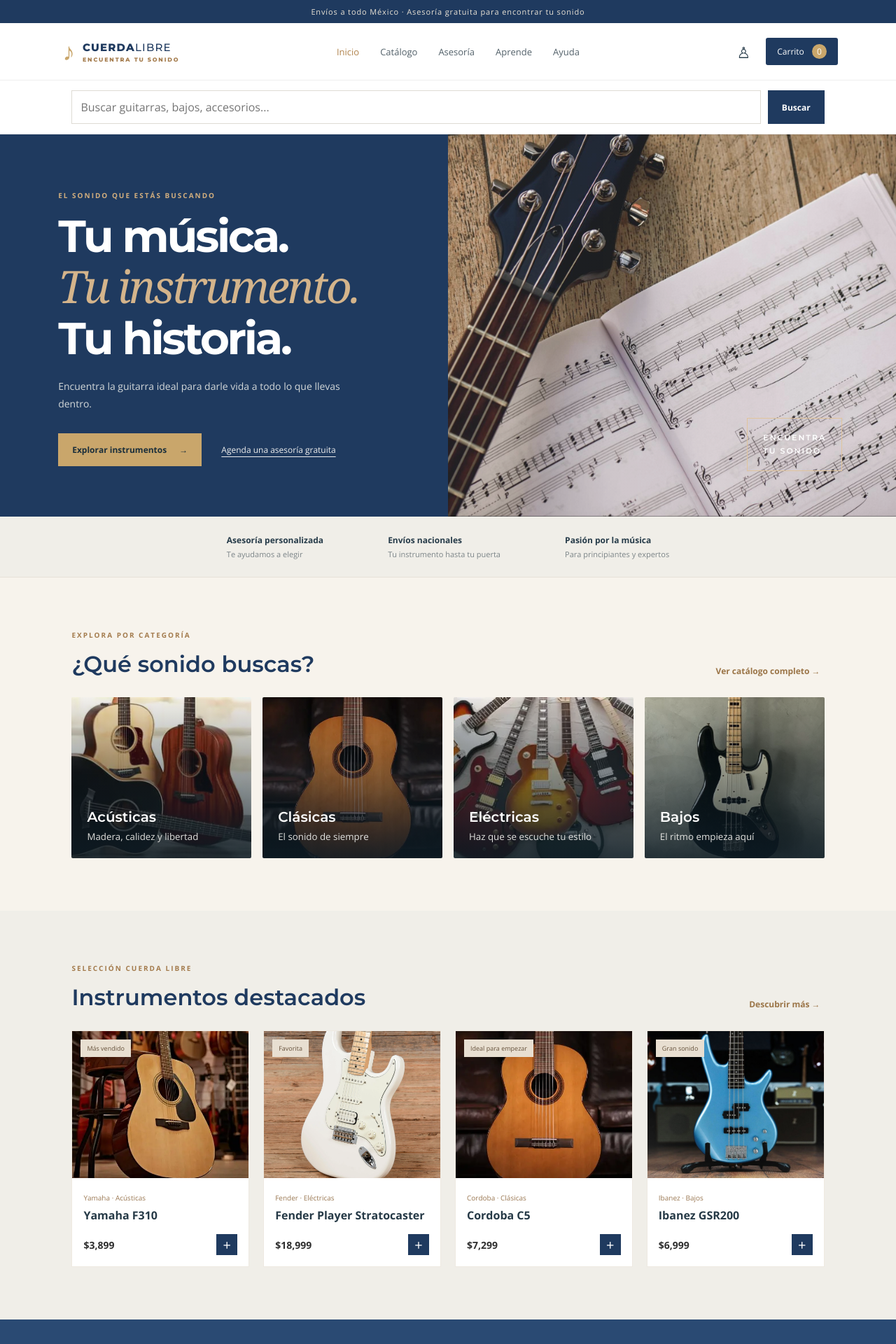
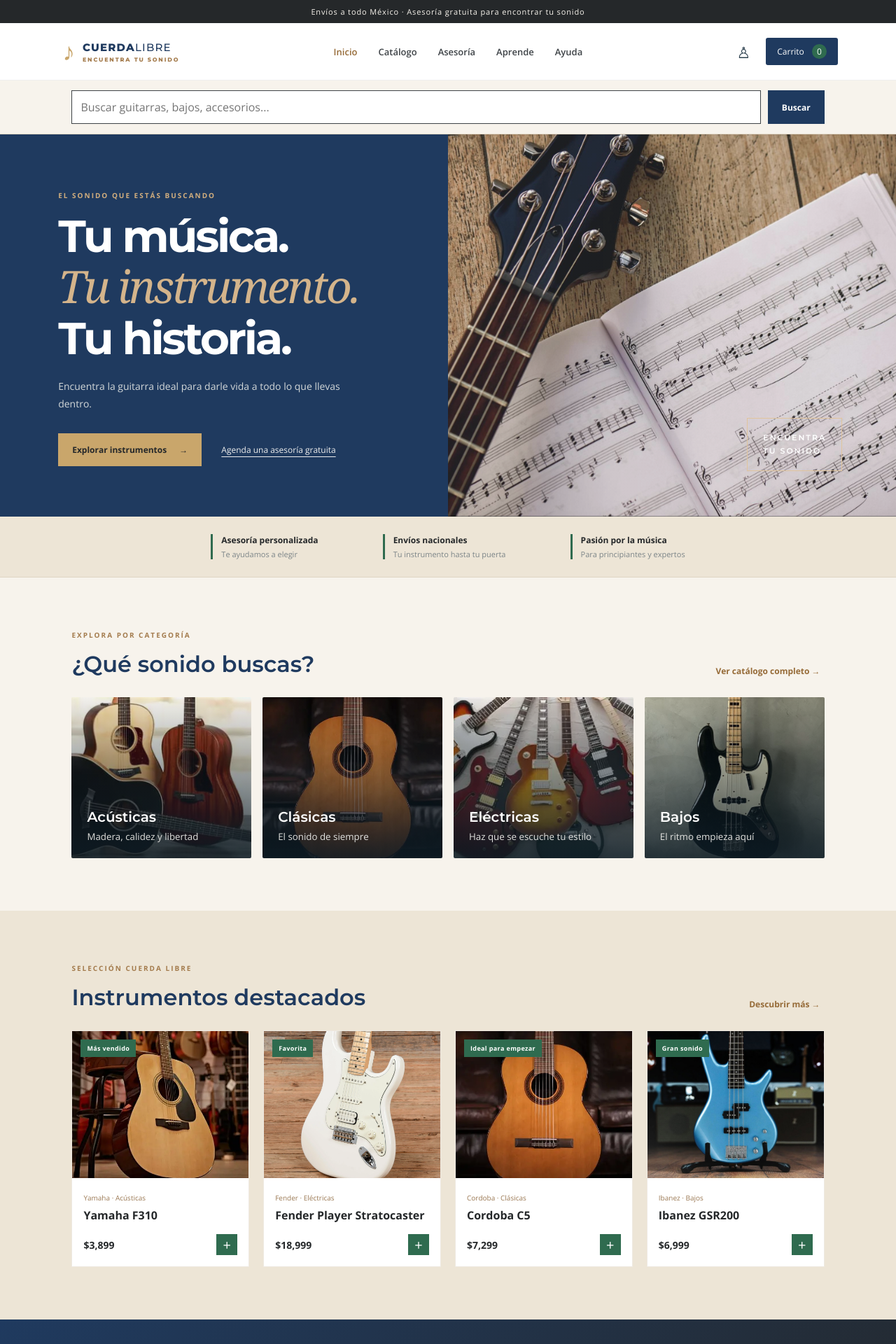
Before and after one commit to escuderojulio/cuerda-libre, a React (Vite) app: page / in a window 1280 px wide. Shown: the top 1920 px of the page at 70% size. Built offline with nearby package versions, Linux system fonts and the light colour scheme.

Commit message:
actualización paleta colores

```diff
--- a/src/styles.css
+++ b/src/styles.css
@@ -18,3 +18,124 @@ label.check{display:flex;gap:8px;align-items:flex-start;font-weight:400;line-hei
 .tabs{display:flex;flex-wrap:wrap;gap:8px;margin:24px 0}.tab{border:1px solid #d9d2c3;background:#fff;color:#1F3A5F;padding:10px 14px;font-size:12px;font-weight:700}.tab.on{background:#1F3A5F;color:#fff;border-color:#1F3A5F}
 .row-card{background:#fff;border:1px solid #e9e4dc;padding:18px;margin-bottom:12px;font-size:13px}.row-card p{margin:6px 0;color:#596970}.points{font:700 44px Montserrat;color:#1F3A5F}
 @media(max-width:620px){.gallery>img{height:300px}.home-search{padding:12px 5%}}
+
+:root {
+    --azul-noche: #1F3A5F;
+    --madera: #C9A66B;
+    --madera-oscuro: #966B38;
+    --crema: #F7F3EC;
+    --crema-suave: #EDE5D6;
+    --grafito: #25282A;
+    --grafito-medio: #3E4347;
+    --verde: #2F6B4F;
+    --verde-claro: #E3EFE9;
+}
+
+/* 1. CREMA: Base cálida de toda la aplicación */
+body {
+    background: var(--crema);
+    color: var(--grafito);
+}
+
+.trust-row,
+.featured {
+    background: var(--crema-suave);
+    border-color: #DFD5C3;
+}
+
+/* 2. GRAFITO: Contraste sólido en barra superior, textos y contenedores */
+.top-strip {
+    background: var(--grafito);
+    color: var(--crema);
+}
+
+.nav-link {
+    color: var(--grafito-medio);
+    font-weight: 600;
+}
+
+.product-name,
+.detail-extra h3,
+.trust-row b {
+    color: var(--grafito);
+}
+
+.home-search {
+    background: var(--crema);
+    border-bottom: 1px solid #DFD5C3;
+}
+
+.home-search input {
+    border-color: var(--grafito-medio);
+}
+
+/* 3. AZUL NOCHE: Identidad estructural */
+.hero,
+.primary-btn,
+.cart-btn,
+.footer {
+    background: var(--azul-noche);
+}
+
+.advice-banner {
+    background: linear-gradient(135deg, var(--azul-noche) 0%, var(--grafito) 100%);
+}
+
+/* 4. MADERA: Calidez artesanal y llamadas a la acción secundarias */
+.brand-mark,
+.footer-logo,
+.advice-art {
+    color: var(--madera);
+}
+
+.cream-btn {
+    background: var(--madera);
+    color: var(--grafito);
+}
+
+.secondary-btn {
+    background: var(--crema-suave);
+    color: var(--grafito);
+    border: 1px solid var(--madera);
+}
+
+.arrow-link,
+.back-link,
+.nav-link.active,
+.nav-link:hover {
+    color: var(--madera-oscuro);
+}
+
+/* 5. VERDE: Visibilidad en etiquetas, carrito, confianza y beneficios */
+.cart-btn span {
+    background: var(--verde);
+    color: #fff;
+}
+
+.product-image span {
+    background: var(--verde);
+    color: #fff;
+    font-weight: 700;
+    letter-spacing: 0.04em;
+}
+
+.product-bottom button {
+    background: var(--verde);
+    transition: background 0.2s;
+}
+
+.product-bottom button:hover {
+    background: var(--azul-noche);
+}
+
+.msi,
+.success-icon,
+.advice-points p {
+    color: var(--verde);
+    font-weight: 600;
+}
+
+.trust-row div {
+    border-left: 3px solid var(--verde);
+    padding-left: 12px;
+}
```
